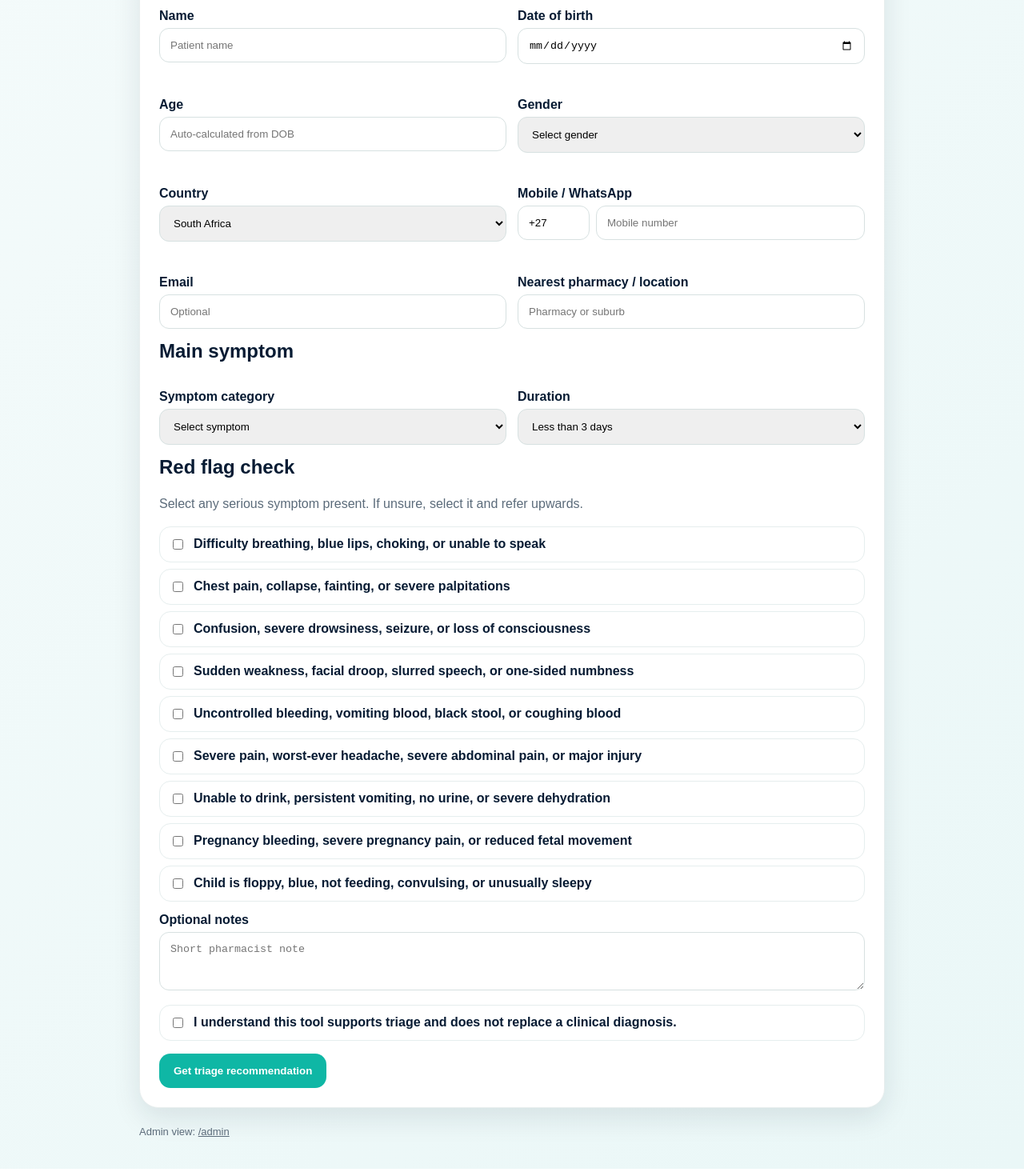
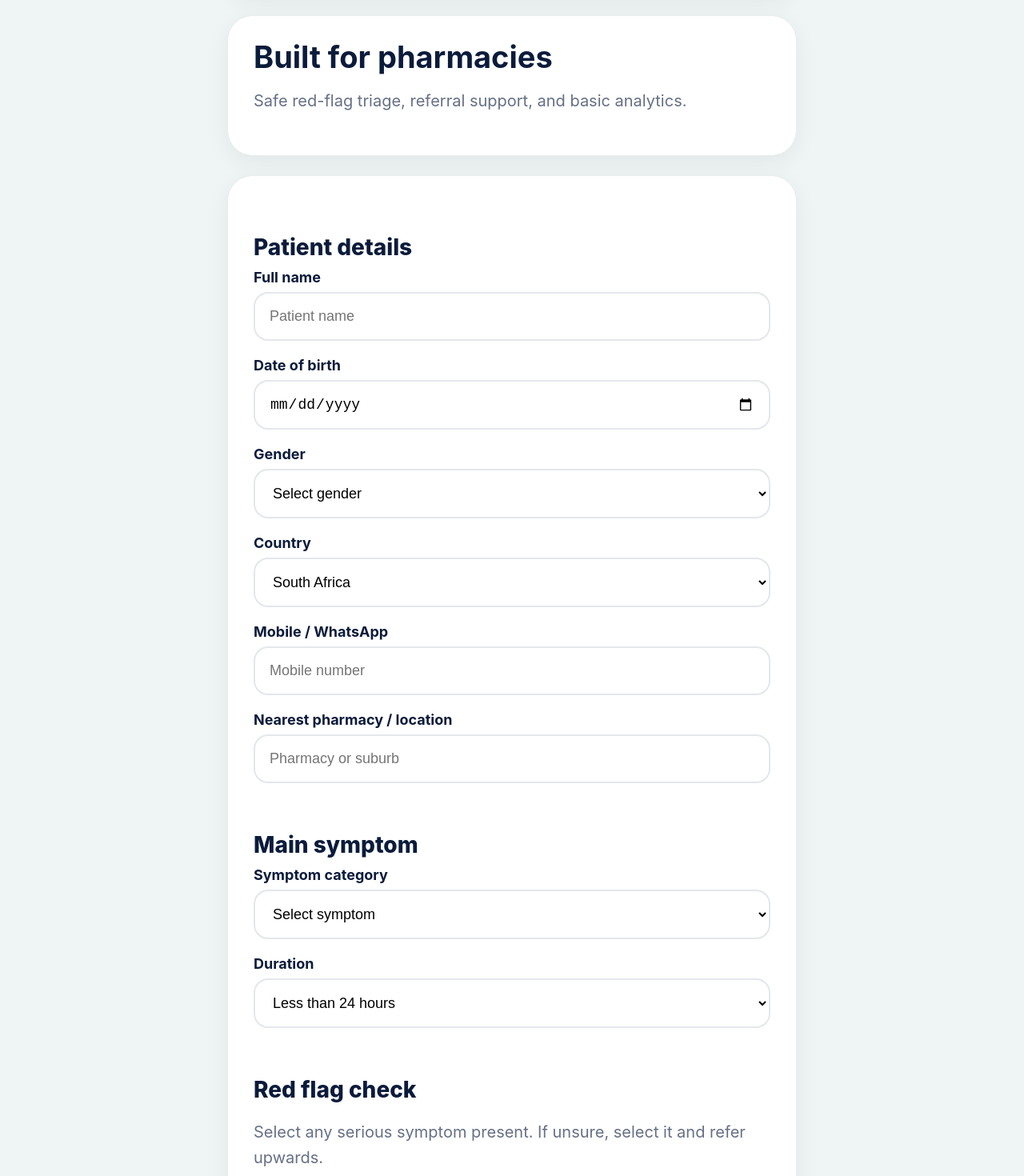
Before and after one commit to Siraajadams/symptomai, a Next.js app: page / in a window 1280 px wide. Shown: the part 500-1970 px from the top of the page at 80% size. Built offline with nearby package versions, Linux system fonts and the light colour scheme.

Commit message:
Update page.tsx

```diff
--- a/app/page.tsx
+++ b/app/page.tsx
@@ -3,469 +3,288 @@
 import { useState } from 'react';
 import { decideTriage, redFlagQuestions } from './lib/triageRules';
 
-type FormState = {
-  name: string;
-  dob: string;
-  gender: string;
-  country: string;
-  dialCode: string;
-  phone: string;
-  email: string;
-  location: string;
-  age: string;
-  pregnant: string;
-  symptom: string;
-  duration: string;
-  redFlags: string[];
-  notes: string;
-};
+export default function Home() {
+  const [submitted, setSubmitted] = useState(false);
 
-const countryDialCodes: Record<string, string> = {
-  England: '+44',
-  Wales: '+44',
-  Scotland: '+44',
-  'South Africa': '+27',
-};
-
-const emergencyContacts: Record<string, string> = {
-  'South Africa': '27823111111',
-  England: '44111',
-  Wales: '44111',
-  Scotland: '44111',
-};
-
-const initialForm: FormState = {
-  name: '',
-  dob: '',
-  gender: '',
-  country: 'South Africa',
-  dialCode: '+27',
-  phone: '',
-  email: '',
-  location: '',
-  age: '',
-  pregnant: 'no',
-  symptom: '',
-  duration: 'less_than_3_days',
-  redFlags: [],
-  notes: '',
-};
-
-function calculateAge(dob: string) {
-  if (!dob) return '';
-
-  const birthDate = new Date(dob);
-  const today = new Date();
-
-  let age = today.getFullYear() - birthDate.getFullYear();
-  const monthDiff = today.getMonth() - birthDate.getMonth();
-
-  if (
-    monthDiff < 0 ||
-    (monthDiff === 0 && today.getDate() < birthDate.getDate())
-  ) {
-    age--;
+  return (
+    <>
+      <style jsx global>{`
+        * {
+          box-sizing: border-box;
         }
 
-  return age >= 0 ? String(age) : '';
+        body {
+          margin: 0;
+          font-family: Inter, Arial, sans-serif;
+          background: #eef5f4;
+          color: #0b1b3b;
         }
 
-export default function Home() {
-  const [form, setForm] = useState<FormState>(initialForm);
-  const [result, setResult] = useState<any>(null);
-
-  function update(key: keyof FormState, value: any) {
-    setForm((prev) => ({ ...prev, [key]: value }));
+        .container {
+          max-width: 760px;
+          margin: 0 auto;
+          padding: 24px;
         }
 
-  function updateCountry(country: string) {
-    setForm((prev) => ({
-      ...prev,
-      country,
-      dialCode: countryDialCodes[country] || '',
-    }));
+        .logo {
+          display: flex;
+          align-items: center;
+          gap: 16px;
+          margin-bottom: 24px;
         }
 
-  function updateDob(dob: string) {
-    setForm((prev) => ({
-      ...prev,
-      dob,
-      age: calculateAge(dob),
-    }));
+        .logoBox {
+          width: 64px;
+          height: 64px;
+          border-radius: 18px;
+          background: #071b46;
+          display: flex;
+          align-items: center;
+          justify-content: center;
+          color: #19d3c5;
+          font-size: 40px;
+          font-weight: 700;
         }
 
-  function updateGender(gender: string) {
-    setForm((prev) => ({
-      ...prev,
-      gender,
-      pregnant: gender === 'female' ? prev.pregnant : 'no',
-    }));
+        .logoText h1 {
+          margin: 0;
+          font-size: 54px;
+          line-height: 1;
         }
 
-  function toggleFlag(id: string) {
-    setForm((prev) => ({
-      ...prev,
-      redFlags: prev.redFlags.includes(id)
-        ? prev.redFlags.filter((x) => x !== id)
-        : [...prev.redFlags, id],
-    }));
+        .logoText p {
+          margin: 4px 0 0;
+          color: #667085;
+          font-weight: 600;
+          font-size: 18px;
         }
 
-  function submitTriage() {
-    const decision = decideTriage({
-      age: Number(form.age || 0),
-      pregnant: form.gender === 'female' ? form.pregnant : 'no',
-      symptom: form.symptom,
-      duration: form.duration,
-      redFlags: form.redFlags,
-    });
-
-    const record = {
-      id: Date.now(),
-      createdAt: new Date().toISOString(),
-      form,
-      decision,
-    };
-
-    const existing = JSON.parse(
-      localStorage.getItem('symptomai_triages') || '[]'
-    );
-
-    localStorage.setItem(
-      'symptomai_triages',
-      JSON.stringify([record, ...existing])
-    );
-
-    setResult(decision);
-    window.scrollTo({ top: 0, behavior: 'smooth' });
+        .card {
+          background: white;
+          border-radius: 32px;
+          padding: 32px;
+          margin-bottom: 24px;
+          box-shadow: 0 8px 30px rgba(0,0,0,0.06);
         }
 
-  const carelinkUrl = 'https://cpnbs.carelink.digital/home';
+        h2 {
+          margin-top: 0;
+          font-size: 52px;
+          line-height: 1;
+          margin-bottom: 20px;
+        }
 
-  const patientPhone = `${form.dialCode}${form.phone}`;
+        .muted {
+          color: #667085;
+          font-size: 20px;
+          line-height: 1.6;
+        }
 
-  const standardWhatsappText = encodeURIComponent(
-    `SymptomAI referral request for ${form.name}. Outcome: ${result?.title}. Phone: ${patientPhone}. Country: ${form.country}. Location: ${form.location}.`
-  );
+        .button {
+          background: #18c4b7;
+          color: white;
+          border: none;
+          border-radius: 18px;
+          padding: 18px 28px;
+          font-size: 24px;
+          font-weight: 700;
+          cursor: pointer;
+          margin-top: 24px;
+        }
 
-  const emergencyWhatsappText = encodeURIComponent(
-    `EMERGENCY TRIAGE ALERT
+        .input,
+        select,
+        textarea {
+          width: 100%;
+          padding: 18px;
+          border-radius: 18px;
+          border: 2px solid #e4e7ec;
+          font-size: 18px;
+          margin-top: 8px;
+          margin-bottom: 20px;
+          background: white;
+        }
 
-Patient: ${form.name}
-Phone: ${patientPhone}
-Country: ${form.country}
-Location: ${form.location}
-Outcome: ${result?.title}
+        .label {
+          font-weight: 700;
+          font-size: 18px;
+        }
 
-SymptomAI identified emergency referral criteria. Please contact or assist the patient urgently.
+        .redFlag {
+          border: 2px solid #e5e7eb;
+          border-radius: 24px;
+          padding: 24px;
+          display: flex;
+          gap: 16px;
+          align-items: flex-start;
+          margin-bottom: 18px;
+          background: #fff;
+        }
 
-If immediate danger is present, the patient should call local emergency services immediately.`
-  );
+        .redFlag input {
+          width: 28px;
+          height: 28px;
+          margin-top: 4px;
+        }
 
-  const standardWhatsappUrl = `https://wa.me/?text=${standardWhatsappText}`;
+        .redFlag span {
+          font-size: 20px;
+          font-weight: 700;
+          line-height: 1.4;
+        }
 
-  const emergencyWhatsappUrl = `https://wa.me/${
-    emergencyContacts[form.country]
-  }?text=${emergencyWhatsappText}`;
+        .sectionTitle {
+          font-size: 28px;
+          font-weight: 800;
+          margin-top: 40px;
+          margin-bottom: 10px;
+        }
 
-  return (
+        .admin {
+          margin-top: 24px;
+          color: #667085;
+        }
+
+        .admin a {
+          color: #667085;
+        }
+
+        @media (max-width: 768px) {
+          .logoText h1 {
+            font-size: 42px;
+          }
+
+          h2 {
+            font-size: 44px;
+          }
+
+          .card {
+            padding: 24px;
+            border-radius: 28px;
+          }
+        }
+      `}</style>
+
       <main className="container">
         <div className="logo">
-        <div className="logoMark" />
-        <div>
-          SymptomAI
-          <div className="small">Right care. Right place. Right now.</div>
+          <div className="logoBox">+</div>
+
+          <div className="logoText">
+            <h1>SymptomAI</h1>
+            <p>Right care. Right place. Right now.</p>
           </div>
         </div>
 
-      {result ? (
-        <div className={`card result ${result.level}`} style={{ marginTop: 24 }}>
-          <span className="badge">{result.level.replaceAll('_', ' ')}</span>
+        {!submitted && (
+          <>
+            <div className="card">
+              <h2>60-second pharmacy triage</h2>
 
-          <h1>{result.title}</h1>
-          <h2>{result.recommendation}</h2>
-
-          <p>
-            <b>Why:</b> {result.reason}
+              <p className="muted">
+                Capture basic details, screen red flags, and route patients to
+                emergency care, doctor in pharmacy, pharmacist care, or self-care.
               </p>
-
-          <p>
-            <b>Clinical reference:</b> {result.reference}
-          </p>
-
-          <p>
-            <b>Safety-net advice:</b> {result.safetyNet}
-          </p>
-
-          <div style={{ display: 'flex', gap: 12, flexWrap: 'wrap', marginTop: 20 }}>
-            {result.level === 'EMERGENCY' && (
-              <>
-                <a className="button danger" href="tel:112">
-                  Call emergency services
-                </a>
-
-                <a
-                  className="button danger"
-                  href={emergencyWhatsappUrl}
-                  target="_blank"
-                >
-                  Contact emergency support
-                </a>
-              </>
-            )}
-
-            {result.level === 'DOCTOR_IN_PHARMACY' && (
-              <>
-                <a className="button" href={carelinkUrl} target="_blank">
-                  Book doctor via Carelink
-                </a>
-
-                <a
-                  className="button secondary"
-                  href={standardWhatsappUrl}
-                  target="_blank"
-                >
-                  WhatsApp referral note
-                </a>
-              </>
-            )}
-
-            {(result.level === 'PHARMACIST_CARE' ||
-              result.level === 'SELF_CARE') && (
-              <a
-                className="button secondary"
-                href={standardWhatsappUrl}
-                target="_blank"
-              >
-                Send advice / follow-up note
-              </a>
-            )}
 
               <button
                 className="button"
                 onClick={() => {
-                setResult(null);
-                setForm(initialForm);
+                  document
+                    .getElementById('triage')
+                    ?.scrollIntoView({ behavior: 'smooth' });
                 }}
               >
-              New triage
+                Start triage
               </button>
-          </div>
-        </div>
-      ) : (
-        <section className="hero">
-          <div className="card">
-            <h1>60-second pharmacy triage</h1>
-
-            <p>
-              Capture basic details, screen red flags, and route patients to
-              emergency care, doctor in pharmacy, pharmacist care, or self-care.
-            </p>
-
-            <a className="button" href="#triage">
-              Start triage
-            </a>
             </div>
 
             <div className="card">
-            <h2>Built for pharmacies</h2>
+              <h2 style={{ fontSize: 38 }}>Built for pharmacies</h2>
 
-            <p>
+              <p className="muted">
                 Safe red-flag triage, referral support, and basic analytics.
               </p>
             </div>
-        </section>
-      )}
 
-      {!result && (
-        <div id="triage" className="card" style={{ marginTop: 24 }}>
-          <h2>Patient details</h2>
+            <div id="triage" className="card">
+              <div className="sectionTitle">Patient details</div>
 
-          <div className="grid">
-            <label>
-              Name
-              <input
-                className="input"
-                value={form.name}
-                onChange={(e) => update('name', e.target.value)}
-                placeholder="Patient name"
-              />
-            </label>
+              <div className="label">Full name</div>
+              <input className="input" placeholder="Patient name" />
 
-            <label>
-              Date of birth
-              <input
-                className="input"
-                type="date"
-                value={form.dob}
-                onChange={(e) => updateDob(e.target.value)}
-              />
-            </label>
+              <div className="label">Date of birth</div>
+              <input className="input" type="date" />
 
-            <label>
-              Age
-              <input
-                className="input"
-                type="number"
-                value={form.age}
-                onChange={(e) => update('age', e.target.value)}
-                placeholder="Auto-calculated from DOB"
-              />
-            </label>
+              <div className="label">Gender</div>
+              <select>
+                <option>Select gender</option>
+                <option>Female</option>
+                <option>Male</option>
+              </select>
 
-            <label>
-              Gender
-              <select
-                value={form.gender}
-                onChange={(e) => updateGender(e.target.value)}
-              >
-                <option value="">Select gender</option>
-                <option value="female">Female</option>
-                <option value="male">Male</option>
-                <option value="other">Other / prefer not to say</option>
+              <div className="label">Country</div>
+              <select>
+                <option>South Africa</option>
+                <option>England</option>
+                <option>Wales</option>
+                <option>Scotland</option>
               </select>
-            </label>
 
-            {form.gender === 'female' && (
-              <label>
-                Pregnant?
-                <select
-                  value={form.pregnant}
-                  onChange={(e) => update('pregnant', e.target.value)}
-                >
-                  <option value="no">No</option>
-                  <option value="yes">Yes</option>
-                  <option value="unsure">Unsure</option>
+              <div className="label">Mobile / WhatsApp</div>
+              <input className="input" placeholder="Mobile number" />
+
+              <div className="label">Nearest pharmacy / location</div>
+              <input className="input" placeholder="Pharmacy or suburb" />
+
+              <div className="sectionTitle">Main symptom</div>
+
+              <div className="label">Symptom category</div>
+              <select>
+                <option>Select symptom</option>
+                <option>Cold / flu symptoms</option>
+                <option>Cough</option>
+                <option>Breathing / asthma</option>
+                <option>Chest pain / palpitations</option>
+                <option>Stomach pain / vomiting / diarrhoea</option>
+                <option>Urinary symptoms</option>
+                <option>Pain / headache</option>
+                <option>Skin / rash</option>
+                <option>Allergy</option>
+                <option>Injury / wound / burn</option>
+                <option>Pregnancy concern</option>
+                <option>Child illness</option>
               </select>
-              </label>
-            )}
 
-            <label>
-              Country
-              <select
-                value={form.country}
-                onChange={(e) => updateCountry(e.target.value)}
-              >
-                <option value="South Africa">South Africa</option>
-                <option value="England">England</option>
-                <option value="Wales">Wales</option>
-                <option value="Scotland">Scotland</option>
+              <div className="label">Duration</div>
+              <select>
+                <option>Less than 24 hours</option>
+                <option>Less than 3 days</option>
+                <option>More than 3 days</option>
+                <option>Sudden or worsening</option>
               </select>
-            </label>
 
-            <label>
-              Mobile / WhatsApp
-              <div style={{ display: 'flex', gap: 8 }}>
-                <input
-                  className="input"
-                  value={form.dialCode}
-                  readOnly
-                  style={{ maxWidth: 90 }}
-                />
+              <div className="sectionTitle">Red flag check</div>
 
-                <input
-                  className="input"
-                  value={form.phone}
-                  onChange={(e) => update('phone', e.target.value)}
-                  placeholder="Mobile number"
-                />
-              </div>
-            </label>
-
-            <label>
-              Email
-              <input
-                className="input"
-                value={form.email}
-                onChange={(e) => update('email', e.target.value)}
-                placeholder="Optional"
-              />
-            </label>
-
-            <label>
-              Nearest pharmacy / location
-              <input
-                className="input"
-                value={form.location}
-                onChange={(e) => update('location', e.target.value)}
-                placeholder="Pharmacy or suburb"
-              />
-            </label>
-          </div>
-
-          <h2>Main symptom</h2>
-
-          <div className="grid">
-            <label>
-              Symptom category
-              <select
-                value={form.symptom}
-                onChange={(e) => update('symptom', e.target.value)}
-              >
-                <option value="">Select symptom</option>
-                <option value="cold">Cold / flu symptoms</option>
-                <option value="cough">Cough</option>
-                <option value="breathing">Breathing / asthma</option>
-                <option value="chest">Chest pain / palpitations</option>
-                <option value="abdominal">
-                  Stomach pain / vomiting / diarrhoea
-                </option>
-                <option value="urinary">Urinary symptoms</option>
-                <option value="pain">Pain / headache</option>
-                <option value="skin">Skin / rash</option>
-                <option value="allergy">Allergy</option>
-                <option value="injury">Injury / wound / burn</option>
-                <option value="pregnancy">Pregnancy concern</option>
-                <option value="child">Child illness</option>
-                <option value="minor">Other minor symptom</option>
-              </select>
-            </label>
-
-            <label>
-              Duration
-              <select
-                value={form.duration}
-                onChange={(e) => update('duration', e.target.value)}
-              >
-                <option value="less_than_24_hours">Less than 24 hours</option>
-                <option value="less_than_3_days">Less than 3 days</option>
-                <option value="more_than_3_days">More than 3 days</option>
-                <option value="sudden_or_worsening">Sudden or worsening</option>
-              </select>
-            </label>
-          </div>
-
-          <h2>Red flag check</h2>
-
-          <p>
-            Select any serious symptom present. If unsure, select it and refer
-            upwards.
+              <p className="muted">
+                Select any serious symptom present. If unsure, select it and
+                refer upwards.
               </p>
 
               {redFlagQuestions.map((q) => (
-            <label className="check" key={q.id}>
-              <input
-                type="checkbox"
-                checked={form.redFlags.includes(q.id)}
-                onChange={() => toggleFlag(q.id)}
-              />
-
+                <label key={q.id} className="redFlag">
+                  <input type="checkbox" />
                   <span>{q.label}</span>
                 </label>
               ))}
 
-          <label>
-            Optional notes
+              <div className="sectionTitle">Optional notes</div>
+
               <textarea
-              value={form.notes}
-              onChange={(e) => update('notes', e.target.value)}
+                rows={4}
                 placeholder="Short pharmacist note"
-              rows={3}
-            />
-          </label>
+              ></textarea>
 
-          <label className="check">
-            <input type="checkbox" required />
+              <label className="redFlag">
+                <input type="checkbox" />
 
                 <span>
                   I understand this tool supports triage and does not replace a
@@ -473,15 +292,38 @@ If immediate danger is present, the patient should call local emergency services
                 </span>
               </label>
 
-          <button className="button" onClick={submitTriage}>
+              <button
+                className="button"
+                onClick={() => setSubmitted(true)}
+              >
                 Get triage recommendation
+              </button>
+
+              <div className="admin">
+                Admin view: <a href="/admin">/admin</a>
+              </div>
+            </div>
+          </>
+        )}
+
+        {submitted && (
+          <div className="card">
+            <h2>Triage recommendation</h2>
+
+            <p className="muted">
+              Example outcome screen. Referral workflow integrations can now be
+              added.
+            </p>
+
+            <button
+              className="button"
+              onClick={() => setSubmitted(false)}
+            >
+              New triage
             </button>
           </div>
         )}
-
-      <p className="small" style={{ marginTop: 20 }}>
-        Admin view: <a href="/admin">/admin</a>
-      </p>
       </main>
+    </>
   );
 }
```
Lines whose indentation alone changed are shown as unchanged.
